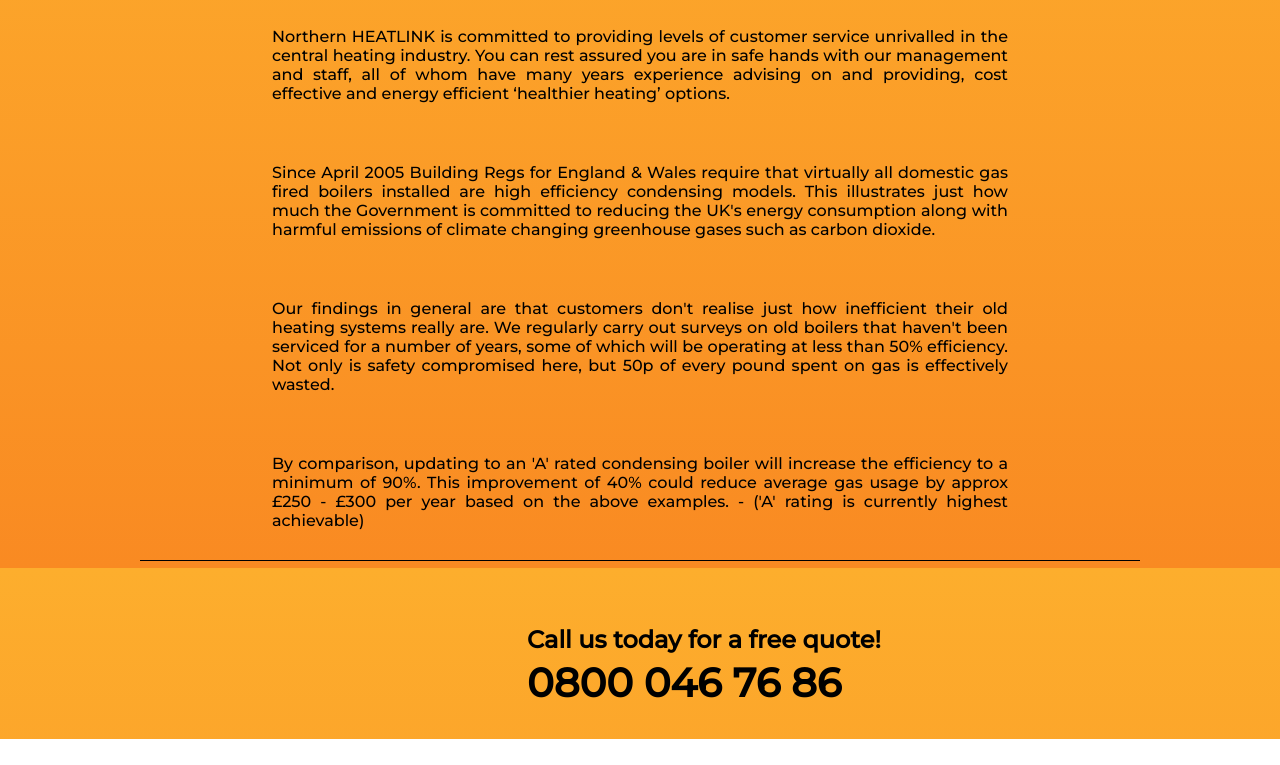
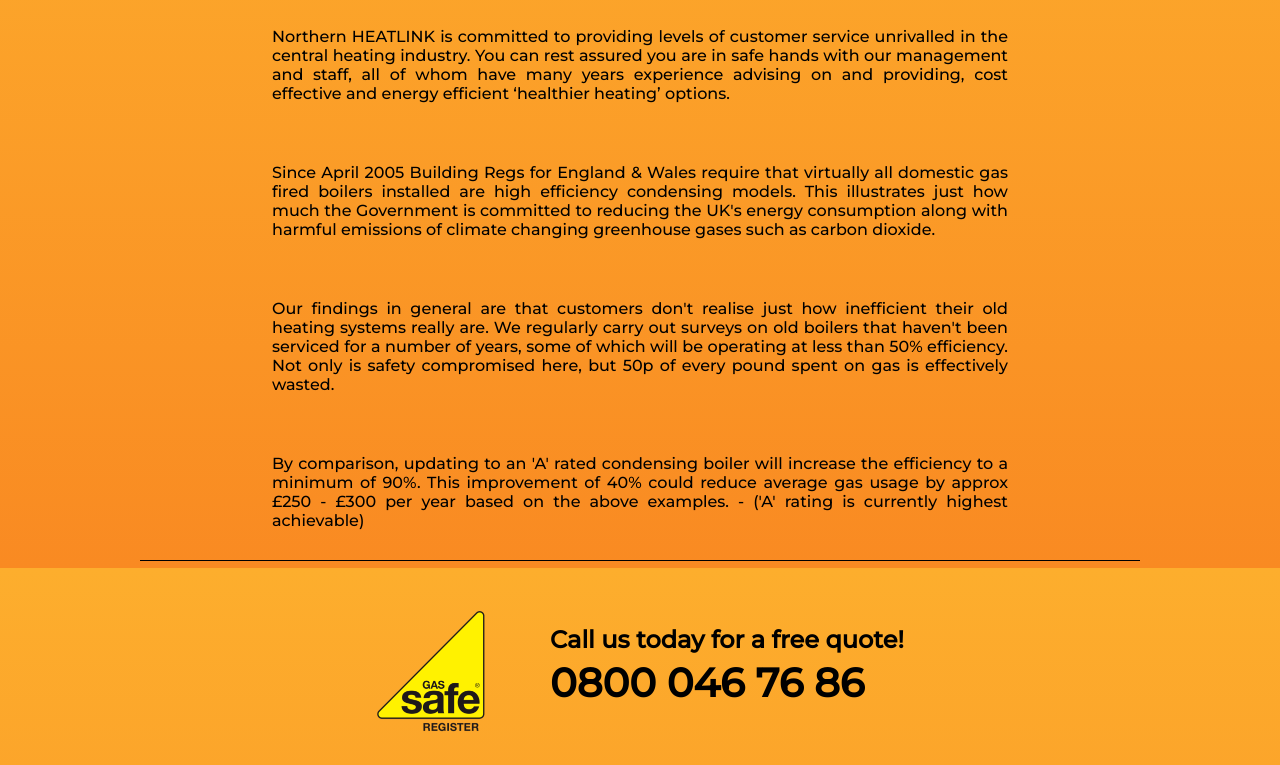
Before and after one commit to JoeBlakey/WebTest, a plain HTML site: page index.html in a window 1280 px wide. Shown: the part 232-997 px from the top of the page. Before the commit the page ends 971 px from the top, so only its background shows below. Drawn offline with nearby package versions, Linux system fonts and the light colour scheme.

Commit message:
Add files via upload

```diff
--- a/style.css
+++ b/style.css
@@ -113,7 +113,6 @@ body {
 .contact {
     display: flex;
     padding-top: 1rem;
-    flex-wrap: wrap;
     justify-content: center;
     align-content: center;
     margin: 2rem 0;
@@ -123,8 +122,8 @@ body {
     height: auto;
     width: auto;
     max-height: calc(495px / 4);
-    max-width: 110px;
-    padding-right: 10%;
+    min-width: 110px;
+    padding-right: 5%;
 }
 
 .contact span{
```
